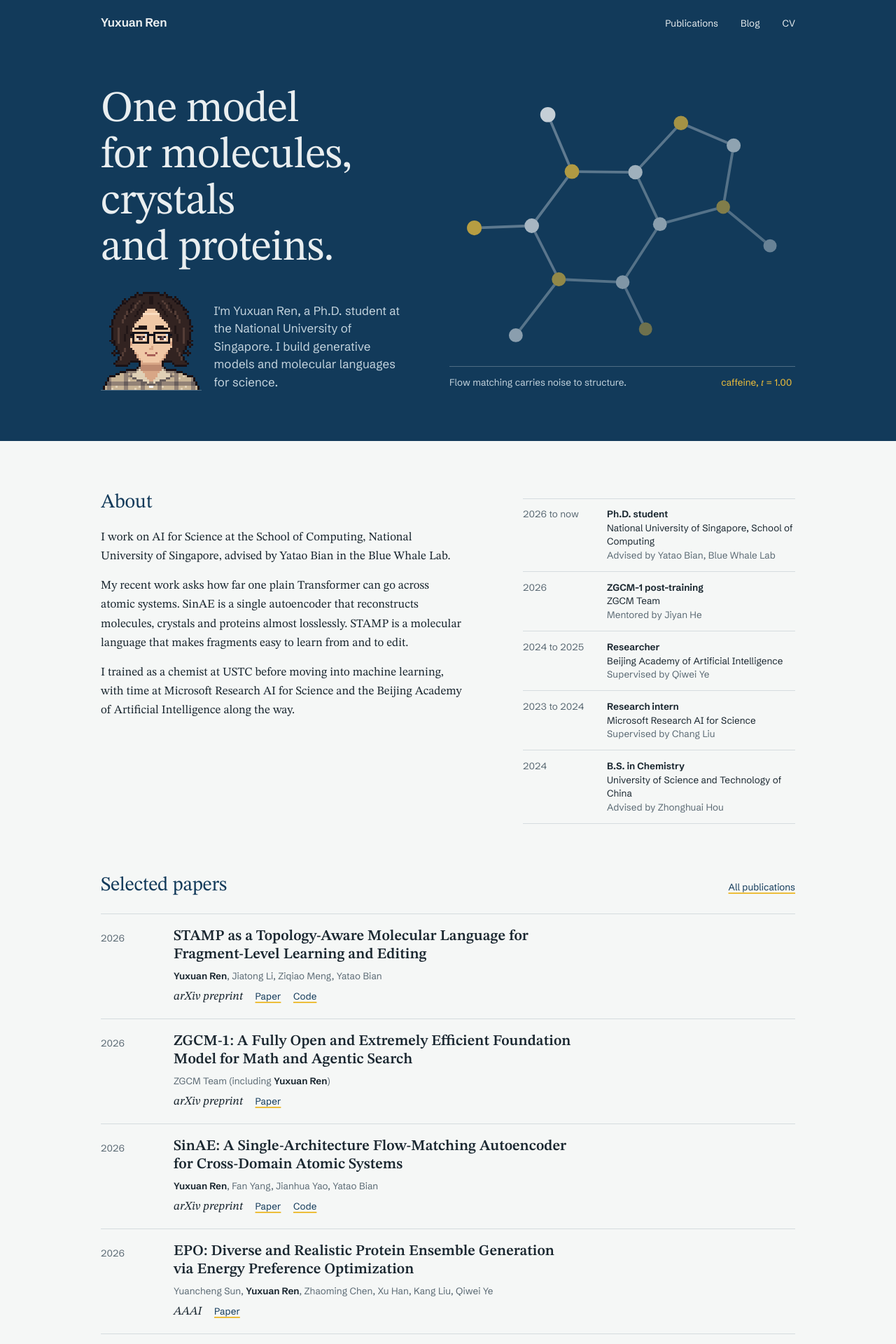
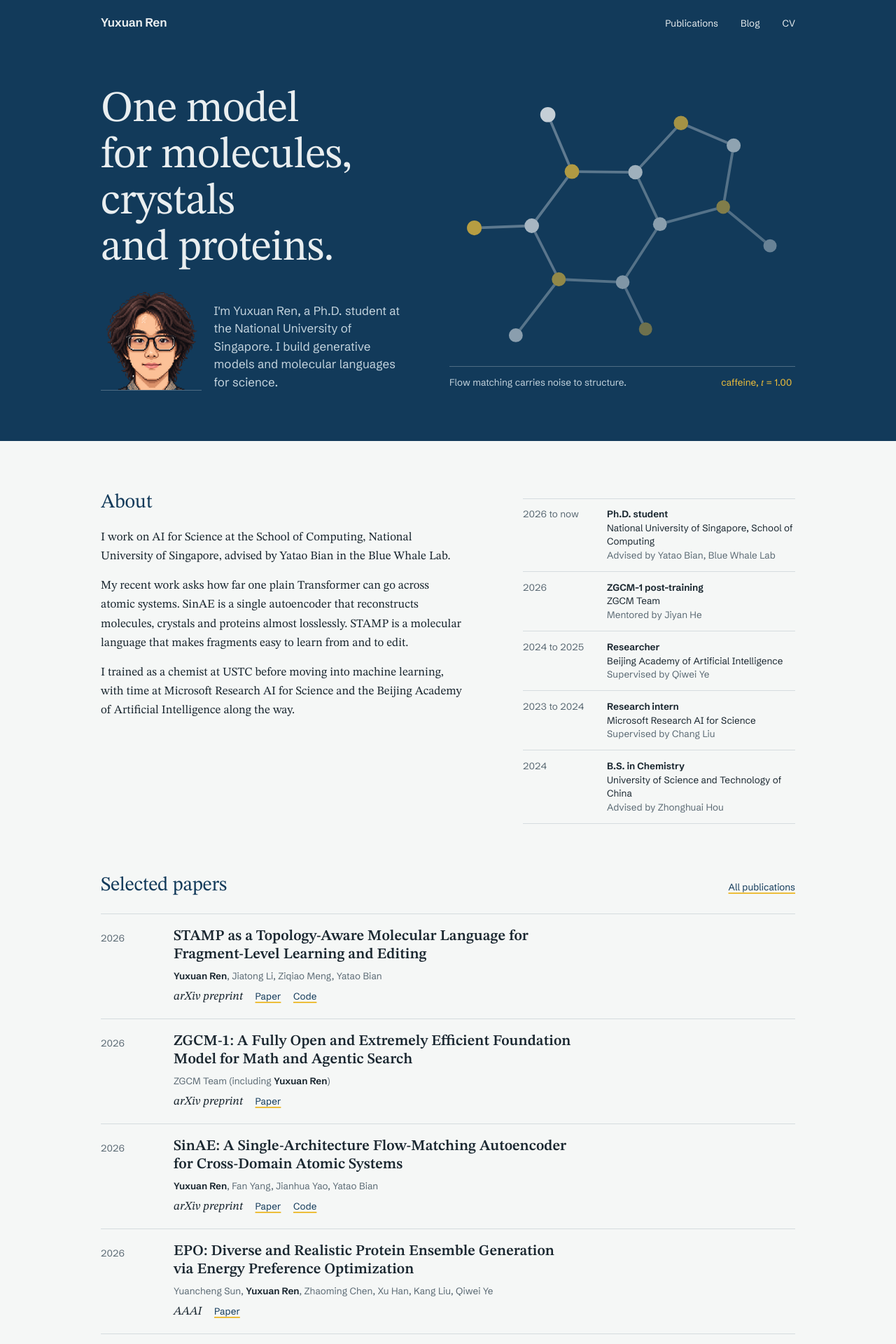
Before and after one commit to YuX-Ren/YuX-Ren.github.io, a Jekyll site: the page built from index.html, in a window 1280 px wide. Shown: the top 1920 px of the page at 70% size. Built offline with Jekyll 4.4.1, drawn with Linux system fonts in a browser that asks for light colours.

Commit message:
Use the supplied pixel-art portrait
Co-Authored-By: Claude Fable 5.2 <noreply@anthropic.com>
Claude-Session: https://claude.ai/code/session_016RzQU31xLMhW9e7FJDTDhG

```diff
--- a/assets/css/site.css
+++ b/assets/css/site.css
@@ -80,7 +80,7 @@ a:hover { text-decoration-color: currentColor; }
 .hero__grid { display: grid; grid-template-columns: minmax(0, 0.95fr) minmax(0, 1.05fr); gap: clamp(1rem, 4vw, 3.5rem); align-items: end; padding-block: clamp(1.5rem, 4vw, 3rem) clamp(2.5rem, 6vw, 4.5rem); }
 .hero h1 { font-size: var(--step-3); font-weight: 400; line-height: 1.06; letter-spacing: -0.015em; text-wrap: balance; }
 .hero__intro { display: flex; align-items: flex-end; gap: 1.1rem; margin-top: 1.6rem; }
-.hero__portrait { flex: none; width: 144px; height: 144px; image-rendering: pixelated; border-bottom: 1px solid rgba(233, 238, 240, 0.28); }
+.hero__portrait { flex: none; width: 144px; height: 144px; border-bottom: 1px solid rgba(233, 238, 240, 0.28); }
 .hero__lede { max-width: 30ch; font-family: var(--sans); font-size: var(--step-0); line-height: 1.5; color: #C4D4DE; }
 .hero__figure canvas { width: 100%; height: auto; aspect-ratio: 640 / 520; display: block; }
 .hero__figure figcaption { display: flex; flex-wrap: wrap; justify-content: space-between; gap: 0.25rem 1.5rem; margin-top: 0.4rem; padding-top: 0.7rem; border-top: 1px solid rgba(233, 238, 240, 0.28); font-family: var(--sans); font-size: var(--step--1); color: #C4D4DE; }
```
Also changed, not shown: assets/img/portrait-pixel.png.
